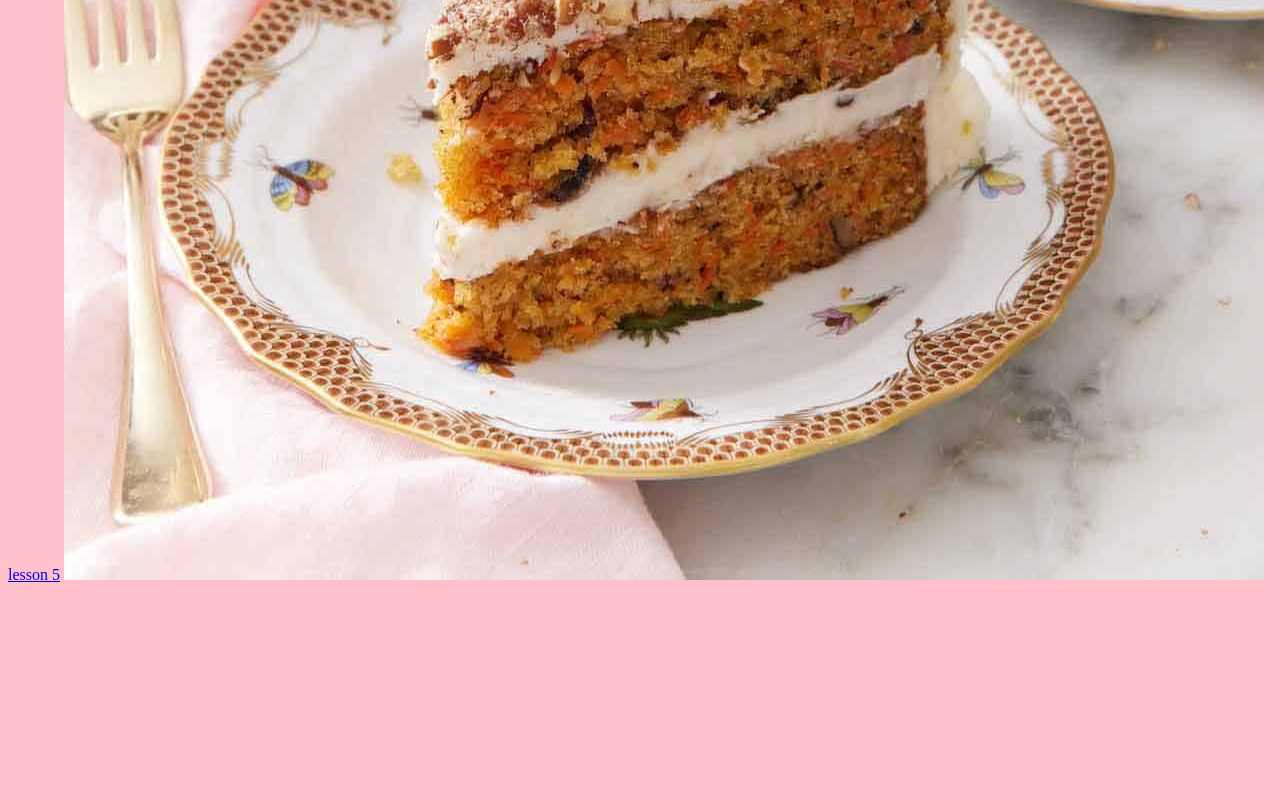
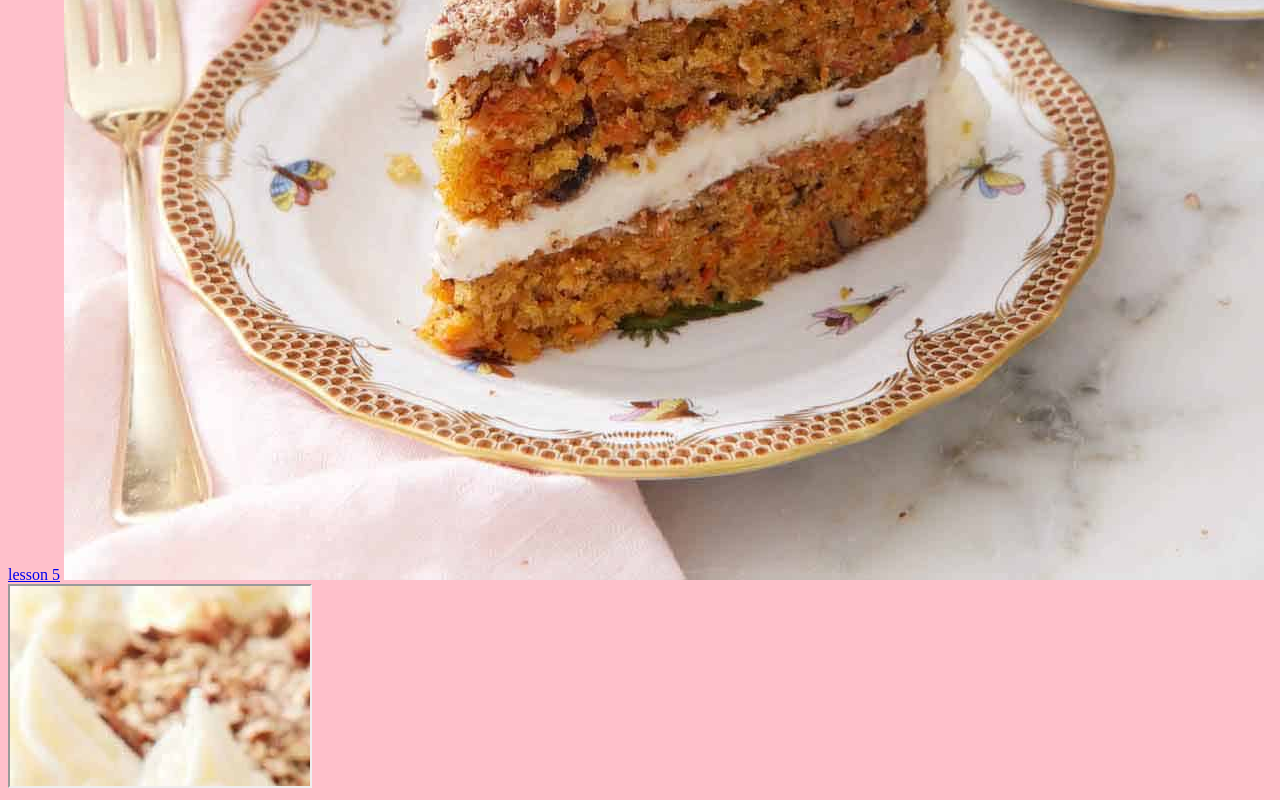
Before and after one commit to MirianMenchu/Sophomore_portfolio, a plain HTML site: page index.html in a window 1280 px wide. Shown: the part 1392-2192 px from the top of the page. Before the commit the page ends 1984 px from the top, so only its background shows below. Drawn offline with Linux system fonts and the light colour scheme.

Commit message:
Update index.html

```diff
--- a/index.html
+++ b/index.html
@@ -11,6 +11,7 @@
  <p>Hello my name is Mirian Menchu! Welcome to my portfolio where you can see what i've been working on in class. I am in Design and Development for the 10th grade where i work by myself and with my peers for certain activities and projects. </p>
   <a href="lesson5_activity.html">lesson 5</a>
  <img src="Carrot-Cake-Feature.jpg " alt="Carrot Cake">
+ <iframe src="Carrot-Cake-Feature.jpg " height="200" width="300" title="Carrot Cake"></iframe>
 
   </body>
   </html>
```
